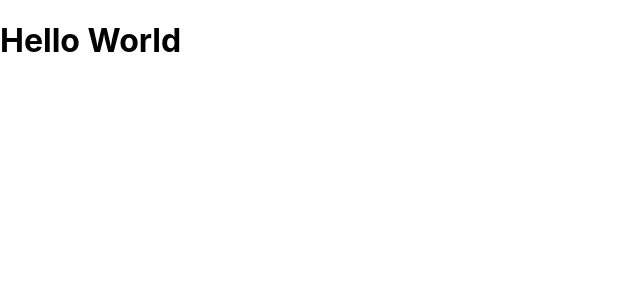
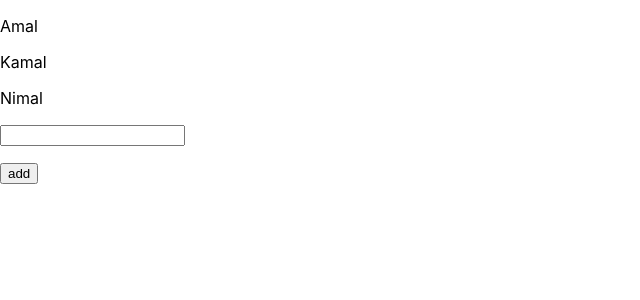
Before and after one commit to widisal125/learn-reactjs, a React (Create React App) app: page / in a window 1280 px wide. Shown: the top 300 px of the page, without its empty margins (0-640 px from the left). Built offline with nearby package versions, Linux system fonts and the light colour scheme.

Commit message:
map() function over list and key index anti pattern

```diff
--- a/src/App.js
+++ b/src/App.js
@@ -1,8 +1,13 @@
 import logo from './logo.svg';
 import './App.css';
+import InsertListTest from './components/InsertListTest';
 
 function App() {
-  return (<h1>Hello World</h1>);
+  return (
+    <>
+      <InsertListTest />
+    </>
+  );
 }
 
 export default App;
--- /dev/null
+++ b/src/components/InsertListTest.js
@@ -0,0 +1,34 @@
+import React, { Component } from 'react'
+
+class InsertListTest extends Component {
+  constructor(props) {
+    super(props)
+
+    this.state = {
+      name: '',
+      namelist: ['Amal', 'Kamal', 'Nimal'],
+    }
+  }
+
+  addToList = () => {
+    let newName = this.state.name;
+    this.setState({
+      name: '',
+      namelist: [newName, ...this.state.namelist]
+    });
+  }
+
+  render() {
+    return (
+      <div>
+        {this.state.namelist.map((n, i) => <p key={i}>{n}</p>)}
+        <div>
+          <p><input type="text" value={this.state.name} onChange={(e) => this.setState({...this.state, name: e.target.value})} /></p>
+          <p><button onClick={this.addToList}>add</button></p>
+        </div>
+      </div>
+    )
+  }
+}
+
+export default InsertListTest
```
Also changed, not shown: src/components/NameList.js (added, +17 -0 lines), src/components/Person.js (added, +11 -0 lines).
